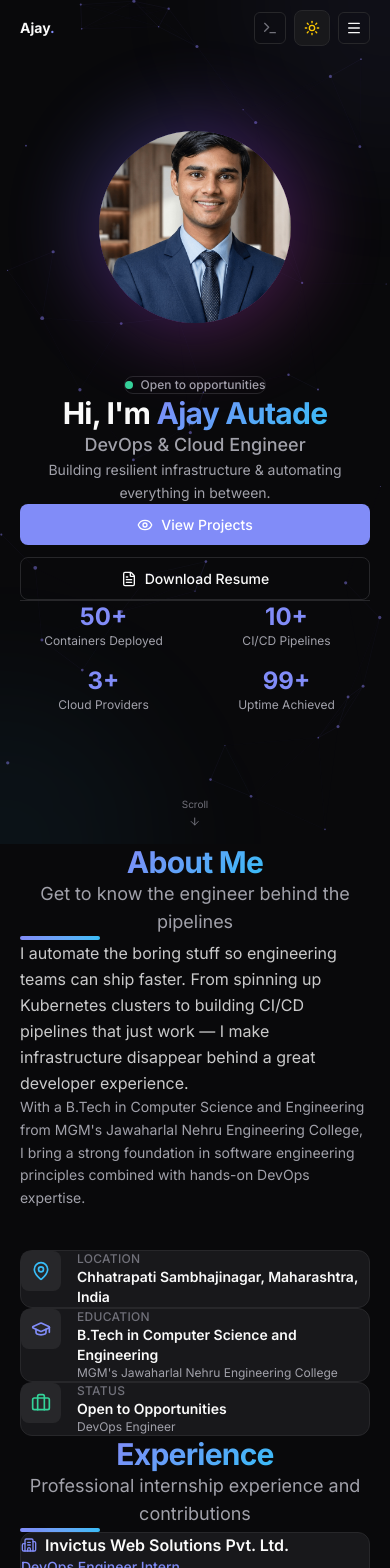
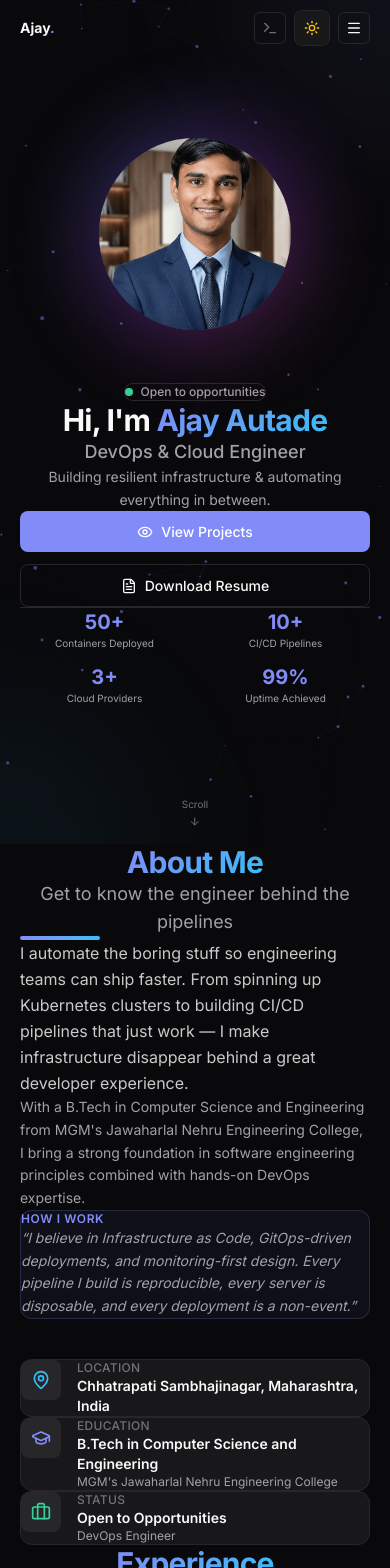
Before and after one commit to ajayautade/ajayautadeportfolio, a Next.js app: page / in a window 390 px wide. Shown: the top 1568 px of the page. Built offline with nearby package versions, Linux system fonts and the light colour scheme.

Commit message:
style: optimize responsiveness across mobile and desktop breakpoints

```diff
--- a/src/components/AboutSection.tsx
+++ b/src/components/AboutSection.tsx
@@ -52,11 +52,21 @@ export default function AboutSection() {
                 foundation in software engineering principles combined with
                 hands-on DevOps expertise.
               </p>
+
+              {/* How I Work */}
+              <div className="mt-6 rounded-xl border border-primary/20 bg-primary/5 p-4">
+                <p className="text-xs font-semibold uppercase tracking-wider text-primary mb-2">
+                  How I Work
+                </p>
+                <p className="text-sm leading-relaxed text-text-secondary italic">
+                  &ldquo;{personalInfo.philosophy}&rdquo;
+                </p>
+              </div>
             </div>
           </ScrollReveal>
 
           {/* Info Cards */}
-          <div className="space-y-3">
+          <div className="space-y-3 sm:space-y-4">
             {infoCards.map((card, index) => (
               <ScrollReveal key={card.label} delay={index * 0.1}>
                 <div className="card p-4 flex items-start gap-4">
--- a/src/components/HeroSection.tsx
+++ b/src/components/HeroSection.tsx
@@ -8,7 +8,7 @@ import { ArrowDown, FileText, Eye } from "lucide-react";
 import Image from "next/image";
 import { personalInfo, stats } from "@/lib/data";
 
-function AnimatedCounter({ value, label }: { value: number; label: string }) {
+function AnimatedCounter({ value, label, suffix = "+" }: { value: number; label: string; suffix?: string }) {
   const [count, setCount] = useState(0);
 
   useEffect(() => {
@@ -30,8 +30,8 @@ function AnimatedCounter({ value, label }: { value: number; label: string }) {
 
   return (
     <div className="text-center">
-      <div className="text-2xl font-bold text-primary">{count}+</div>
-      <div className="text-xs text-text-secondary mt-1">{label}</div>
+      <div className="text-xl sm:text-2xl lg:text-3xl font-bold text-primary">{count}{suffix}</div>
+      <div className="text-[10px] sm:text-xs text-text-secondary mt-1">{label}</div>
     </div>
   );
 }
@@ -122,13 +122,14 @@ export default function HeroSection() {
               initial={{ opacity: 0, y: 20 }}
               animate={{ opacity: 1, y: 0 }}
               transition={{ duration: 0.5, delay: 0.6 }}
-              className="mt-10 grid grid-cols-2 sm:grid-cols-4 gap-4 sm:gap-6 border-t border-border pt-6"
+              className="mt-8 sm:mt-10 grid grid-cols-2 sm:grid-cols-4 gap-3 sm:gap-6 border-t border-border pt-6"
             >
               {stats.map((stat) => (
                 <AnimatedCounter
                   key={stat.label}
                   value={stat.value}
                   label={stat.label}
+                  suffix={stat.label === "Uptime Achieved" ? "%" : "+"}
                 />
               ))}
             </motion.div>
--- a/src/components/ProjectsSection.tsx
+++ b/src/components/ProjectsSection.tsx
@@ -24,10 +24,10 @@ export default function ProjectsSection() {
           />
         </ScrollReveal>
 
-        <div className="grid gap-6 sm:grid-cols-2 lg:grid-cols-3">
+        <div className="grid gap-4 sm:gap-6 sm:grid-cols-2 lg:grid-cols-3">
           {projects.map((project, index) => (
             <ScrollReveal key={project.title} delay={index * 0.1}>
-              <div className="card flex h-full flex-col p-5">
+              <div className="card flex h-full flex-col p-4 sm:p-5">
                 {/* Header */}
                 <div className="flex items-center justify-between mb-3">
                   <div className="flex h-9 w-9 items-center justify-center rounded-lg bg-surface-elevated text-text-secondary">
--- a/src/components/ServicesSection.tsx
+++ b/src/components/ServicesSection.tsx
@@ -60,12 +60,12 @@ export default function ServicesSection() {
           />
         </ScrollReveal>
 
-        <div className="grid gap-5 sm:grid-cols-2 lg:grid-cols-3">
+        <div className="grid gap-3 sm:gap-5 sm:grid-cols-2 lg:grid-cols-3">
           {services.map((service, index) => {
             const Icon = service.icon;
             return (
               <ScrollReveal key={service.title} delay={index * 0.08}>
-                <div className="group card p-6 h-full relative overflow-hidden transition-all duration-300 hover:border-primary/30 hover:-translate-y-1">
+                <div className="group card p-4 sm:p-6 h-full relative overflow-hidden transition-all duration-300 hover:border-primary/30 hover:-translate-y-1">
                   {/* Gradient background on hover */}
                   <div
                     className={`absolute inset-0 bg-gradient-to-br ${service.color} opacity-0 group-hover:opacity-100 transition-opacity duration-500`}
--- a/src/components/StatsSection.tsx
+++ b/src/components/StatsSection.tsx
@@ -82,7 +82,7 @@ export default function StatsSection() {
           </div>
         </ScrollReveal>
 
-        <div className="grid grid-cols-2 sm:grid-cols-3 lg:grid-cols-6 gap-6">
+        <div className="grid grid-cols-3 sm:grid-cols-3 lg:grid-cols-6 gap-3 sm:gap-6">
           {funFacts.map((fact, index) => {
             const Icon = fact.icon;
             return (
@@ -90,19 +90,19 @@ export default function StatsSection() {
                 <motion.div
                   whileHover={{ y: -4, scale: 1.03 }}
                   transition={{ type: "spring", stiffness: 300 }}
-                  className="card p-5 text-center group hover:border-primary/30"
+                  className="card p-3 sm:p-5 text-center group hover:border-primary/30"
                 >
                   <Icon
-                    className={`h-6 w-6 mx-auto mb-3 ${fact.color} opacity-70 group-hover:opacity-100 transition-opacity`}
+                    className={`h-5 w-5 sm:h-6 sm:w-6 mx-auto mb-2 sm:mb-3 ${fact.color} opacity-70 group-hover:opacity-100 transition-opacity`}
                   />
-                  <div className={`text-2xl sm:text-3xl font-bold ${fact.color} mb-1`}>
+                  <div className={`text-lg sm:text-2xl lg:text-3xl font-bold ${fact.color} mb-1`}>
                     <AnimatedNumber
                       value={fact.value}
                       suffix={fact.suffix}
                       decimals={(fact as { decimals?: number }).decimals}
                     />
                   </div>
-                  <div className="text-[11px] sm:text-xs text-text-tertiary font-medium uppercase tracking-wider">
+                  <div className="text-[9px] sm:text-[11px] text-text-tertiary font-medium uppercase tracking-wider">
                     {fact.label}
                   </div>
                 </motion.div>
```
